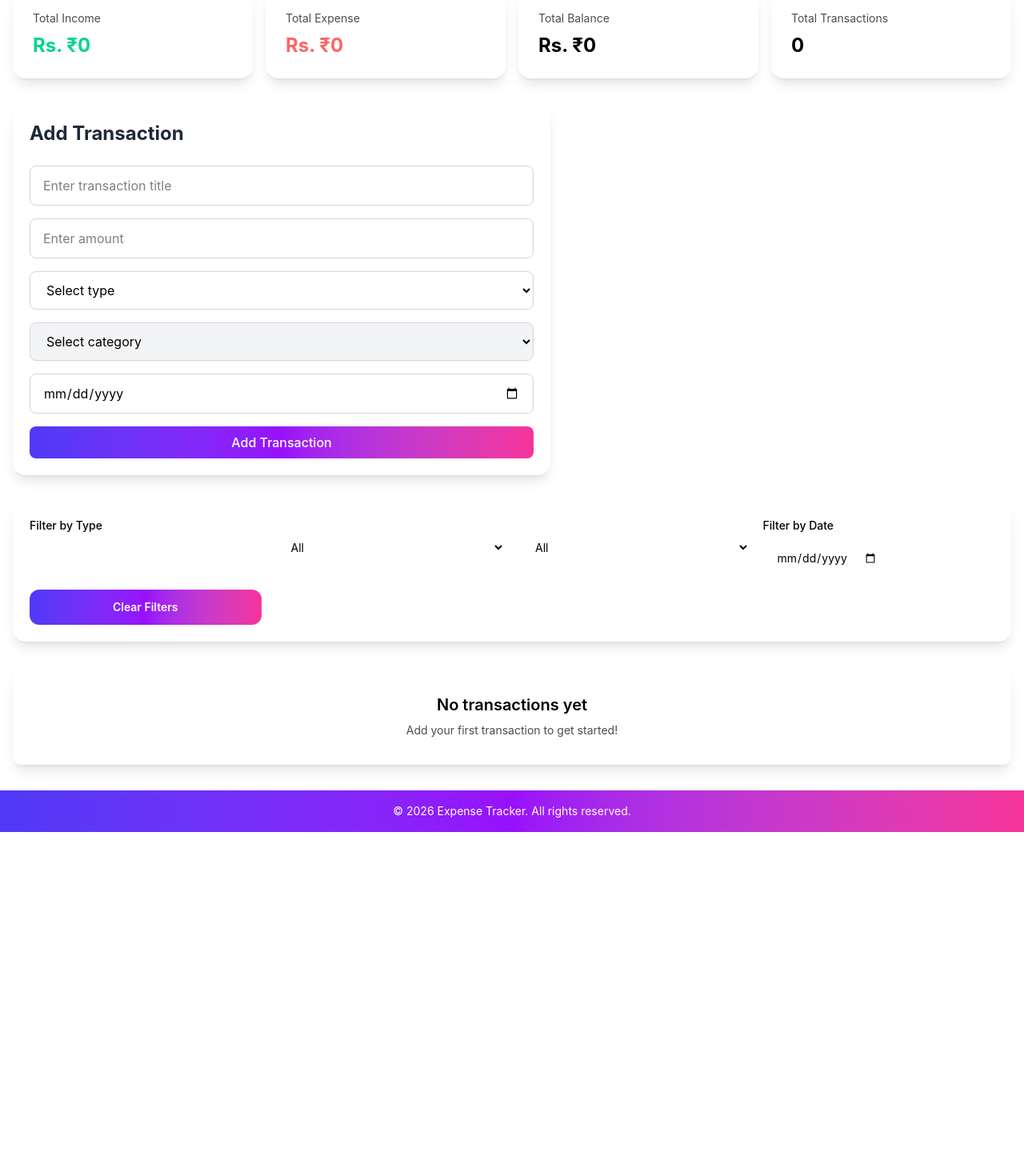
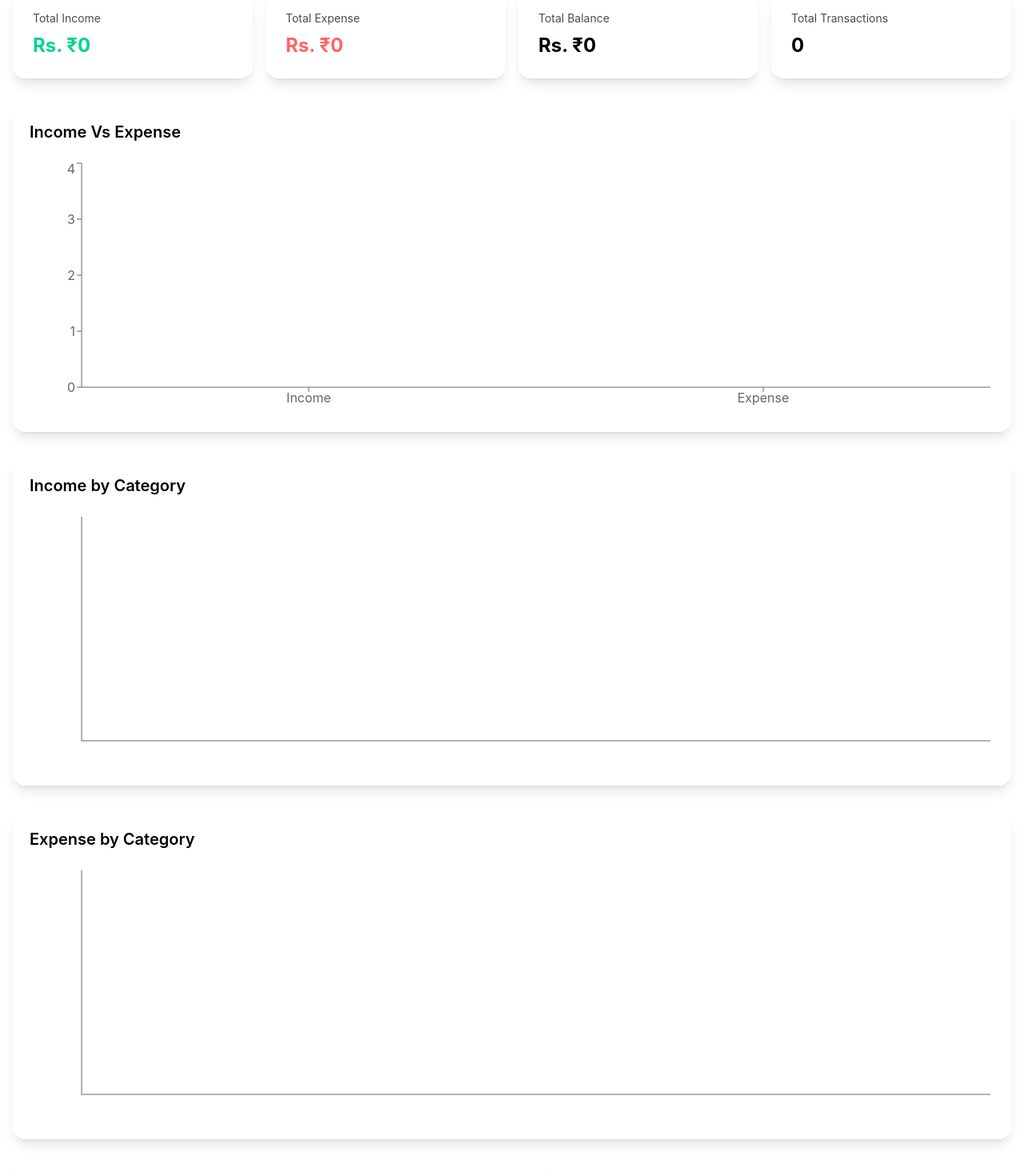
Before and after one commit to aakashtechworks/expense-tracker, a React (Vite) app: page / in a window 1280 px wide. Shown: the part 180-1650 px from the top of the page at 80% size. Before the commit the page ends 1220 px from the top, so only its background shows below. Built offline with nearby package versions, Linux system fonts and the light colour scheme.

Commit message:
feat:add charts and dashboard analytics

```diff
--- a/package.json
+++ b/package.json
@@ -15,6 +15,7 @@
     "react-dom": "^19.2.8",
     "react-icons": "^5.7.0",
     "react-router-dom": "^7.18.3",
+    "recharts": "^3.10.1",
     "tailwindcss": "^4.3.3"
   },
   "devDependencies": {
--- a/src/pages/Dashboard.jsx
+++ b/src/pages/Dashboard.jsx
@@ -1,6 +1,6 @@
 import React, { useContext, useEffect, useState } from 'react'
 import {formatCurrency} from '../utils/formatCurrency'
-
+import { BarChart, Bar, XAxis, YAxis, Tooltip, ResponsiveContainer } from 'recharts'
 
 import TransactionForm from '../components/transactions/TransactionForm'
 import TransactionList from '../components/transactions/TransactionList'
@@ -36,6 +36,51 @@ const Dashboard = () => {
 
   const transactionCount = transactions.length
 
+  const charData = [
+    {
+      name: "Income",
+      amount: totalIncome,
+    },
+    {
+      name: "Expense",
+      amount: totalExpense,
+    },
+  ]
+
+  const expenseTransaction = transactions.filter(
+    (transaction) => transaction.type === "expense"
+  )
+
+  const categoryTotals = expenseTransaction.reduce((acc, transaction) => {
+    const category = transaction.category
+
+    acc[category] = (acc[category] || 0) + transaction.amount
+
+    return acc
+  },{})
+
+  const categoryExpenseData = Object.entries(categoryTotals).map(([name, amount])=> ({
+    name,
+    amount
+  }))
+
+  const incomeTransaction = transactions.filter(
+    (transaction) => transaction.type === "income"
+  )
+
+  const incomeCategoryTotals = incomeTransaction.reduce((acc, transaction) => {
+    const category = transaction.category
+
+    acc[category] = (acc[category] || 0) + transaction.amount
+
+    return acc
+  },{})
+
+  const incomeCategoryData = Object.entries(incomeCategoryTotals).map(([name, amount])=> ({
+    name,
+    amount
+  }))
+
 
   return (
     <section className='mx-auto w-full max-w-7xl px-4 py-8'>
@@ -62,6 +107,53 @@ const Dashboard = () => {
             <h2 className='mt-2 text-2xl font-bold '>{transactionCount}</h2>
           </div>
         </div>
+
+        <div className='mb-8 rounded-2xl border border-white/20 bg-white/10 p-5 shadow-lg backdrop-blur-md'>
+            <h2 className='mb-5 text-xl font-semibold'>Income Vs Expense</h2>
+
+            <div className='h-80 w-full'>
+              <ResponsiveContainer width="100%" height="100%" >
+                <BarChart data={charData}>
+                  <XAxis dataKey="name" />
+                  <YAxis />
+                  <Tooltip formatter={(value) => `Rs.${value}`}/>
+                  <Bar dataKey="amount" />
+                </BarChart>
+              </ResponsiveContainer>
+            </div>
+          </div>
+
+          <div className='mb-8 rounded-2xl border border-white/20 bg-white/10 p-5 shadow-lg backdrop-blur-md'>
+            <h2 className='mb-5 text-xl font-semibold'>Income by Category</h2>
+
+            <div className='h-80 w-full'>
+              <ResponsiveContainer width="100%" height="100%" >
+                <BarChart data={incomeCategoryData}>
+                  <XAxis dataKey="name" />
+                  <YAxis />
+                  <Tooltip formatter={(value) => `${value}`} />
+                  <Bar dataKey="amount" />
+                </BarChart>
+              </ResponsiveContainer>
+            </div>
+          </div>
+
+          <div className='mb-8 rounded-2xl border border-white/20 bg-white/10 p-5 shadow-lg backdrop-blur-md'>
+            <h2 className='mb-5 text-xl font-semibold'>Expense by Category</h2>
+
+            <div className='h-80 w-full'>
+              <ResponsiveContainer width="100%" height="100%" >
+                <BarChart data={categoryExpenseData}>
+                  <XAxis dataKey="name" />
+                  <YAxis />
+                  <Tooltip formatter={(value) => `${value}`} />
+                  <Bar dataKey="amount" />
+                </BarChart>
+              </ResponsiveContainer>
+            </div>
+          </div>
+
+
 
         <div className='mt-6'>
           <TransactionForm  />
@@ -100,6 +192,8 @@ const Dashboard = () => {
             </button>
           </div>
 
+
+
           <TransactionList transactions={filteredTransactions} deleteTransaction={deleteTransaction} />
         </div>
     </section>
```
Also changed, not shown: 1 other file (tests, documents, lock files or other folders).
